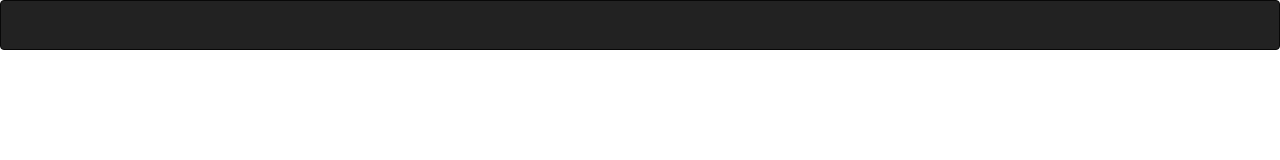
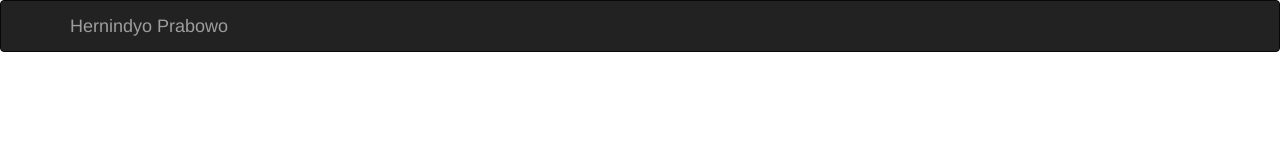
Before and after one commit to hernindyop/hernindyop.github.io, a plain HTML site: page index.html in a window 1280 px wide. Drawn offline with nearby package versions, Linux system fonts and the light colour scheme.

Commit message:
Update index.html

```diff
--- a/index.html
+++ b/index.html
@@ -21,6 +21,7 @@
 <span class="icon-bar"></span>
 <span class="icon-bar"></span>
 </button>
+<a href="" class="navbar-brand">Hernindyo Prabowo</a>
 </div>
 </div>
 </div>
```
